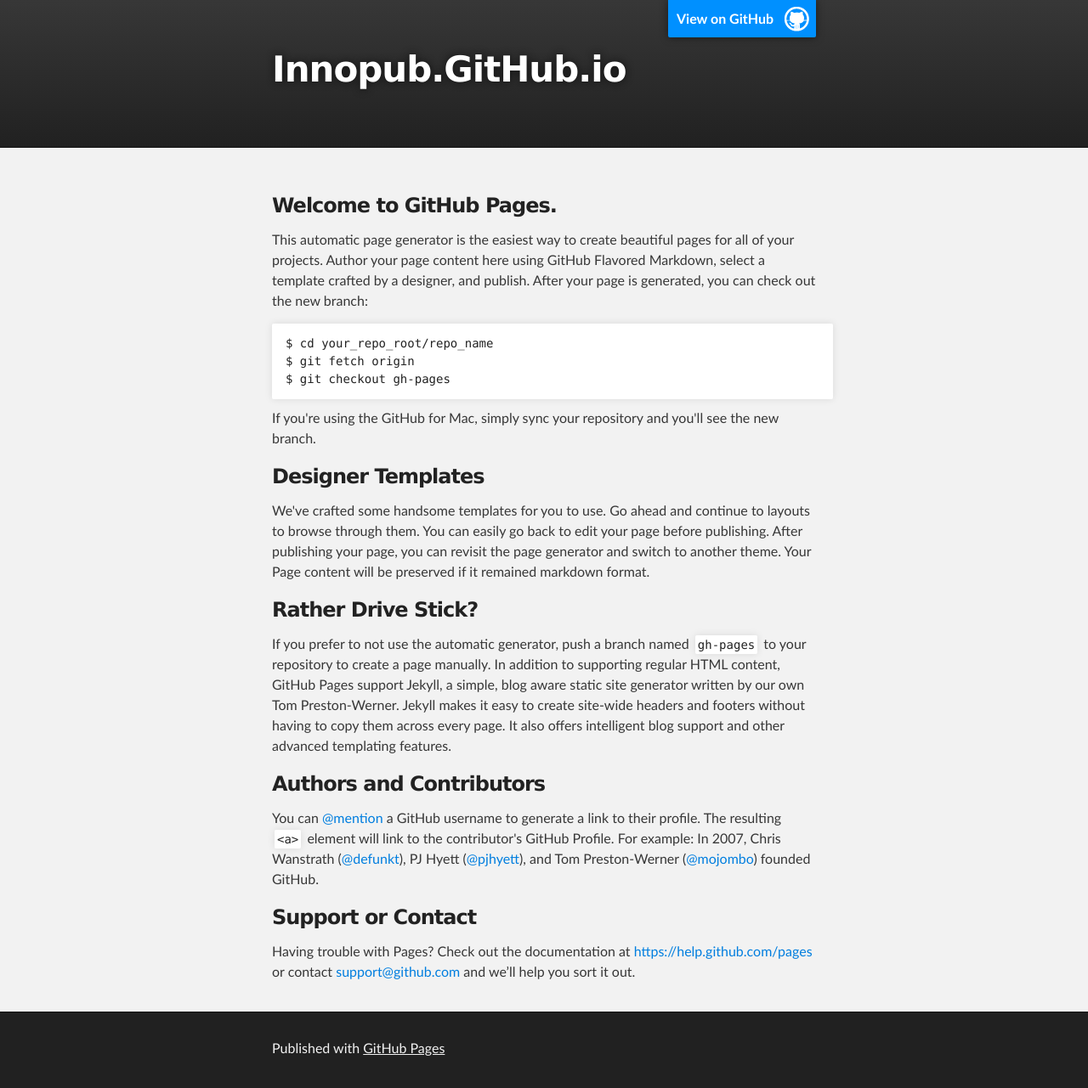
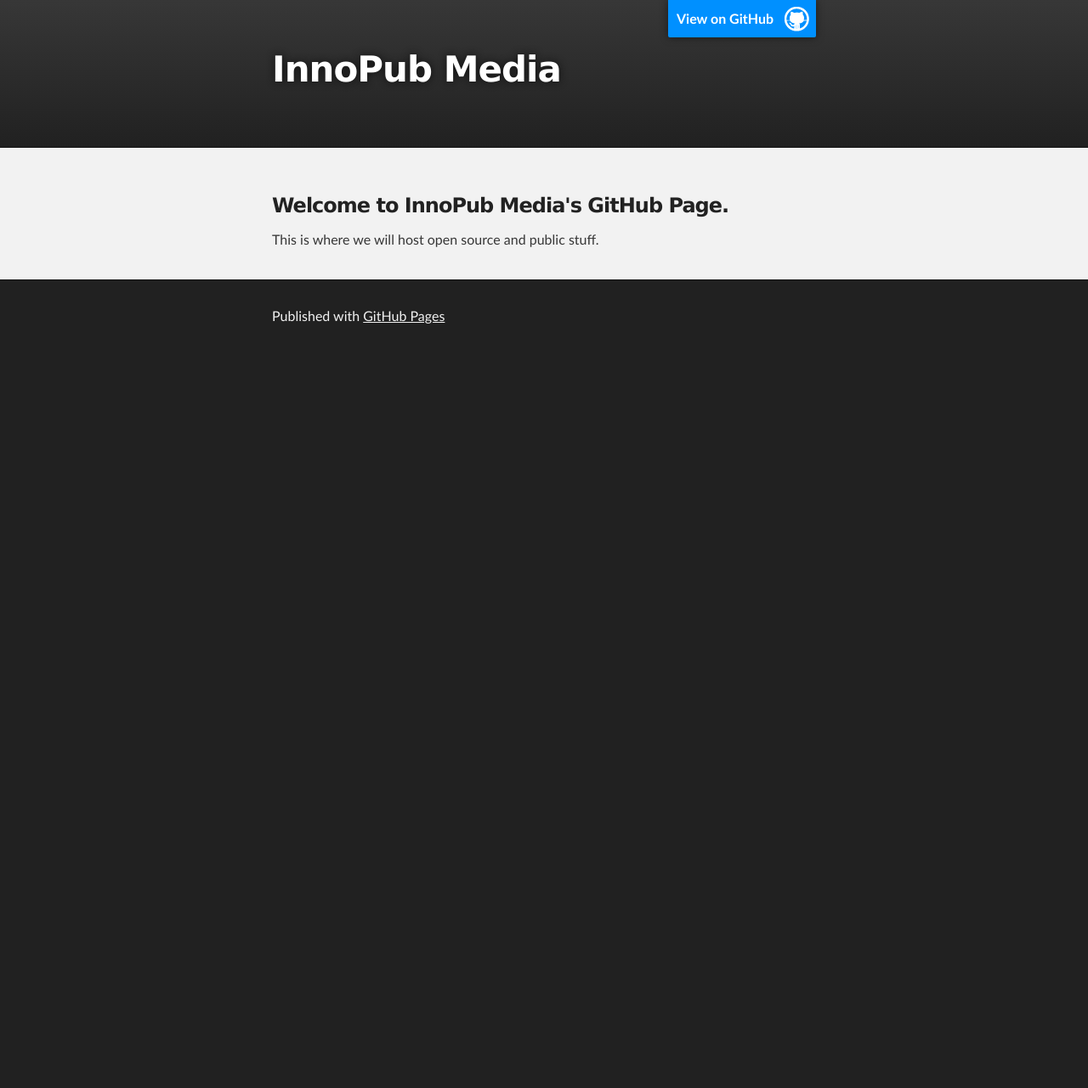
Before and after one commit to InnoPub/innopub.github.io, a plain HTML site: page index.html in a window 1280 px wide. Shown: the whole page at 85% size. After the commit the page ends 800 px from the top, so only its background shows below. Drawn offline with Linux system fonts and the light colour scheme.

Commit message:
Replace master branch with page content via GitHub

```diff
--- a/index.html
+++ b/index.html
@@ -4,11 +4,11 @@
   <head>
     <meta charset='utf-8'>
     <meta http-equiv="X-UA-Compatible" content="chrome=1">
-    <meta name="description" content="Innopub.GitHub.io : ">
+    <meta name="description" content="InnoPub Media : ">
 
     <link rel="stylesheet" type="text/css" media="screen" href="stylesheets/stylesheet.css">
 
-    <title>Innopub.GitHub.io</title>
+    <title>InnoPub Media</title>
   </head>
 
   <body>
@@ -18,7 +18,7 @@
         <header class="inner">
           <a id="forkme_banner" href="https://github.com/InnoPub">View on GitHub</a>
 
-          <h1 id="project_title">Innopub.GitHub.io</h1>
+          <h1 id="project_title">InnoPub Media</h1>
           <h2 id="project_tagline"></h2>
 
         </header>
@@ -28,36 +28,9 @@
     <div id="main_content_wrap" class="outer">
       <section id="main_content" class="inner">
         <h3>
-<a id="welcome-to-github-pages" class="anchor" href="#welcome-to-github-pages" aria-hidden="true"><span class="octicon octicon-link"></span></a>Welcome to GitHub Pages.</h3>
+<a id="welcome-to-innopub-medias-github-page" class="anchor" href="#welcome-to-innopub-medias-github-page" aria-hidden="true"><span class="octicon octicon-link"></span></a>Welcome to InnoPub Media's GitHub Page.</h3>
 
-<p>This automatic page generator is the easiest way to create beautiful pages for all of your projects. Author your page content here using GitHub Flavored Markdown, select a template crafted by a designer, and publish. After your page is generated, you can check out the new branch:</p>
-
-<pre><code>$ cd your_repo_root/repo_name
-$ git fetch origin
-$ git checkout gh-pages
-</code></pre>
-
-<p>If you're using the GitHub for Mac, simply sync your repository and you'll see the new branch.</p>
-
-<h3>
-<a id="designer-templates" class="anchor" href="#designer-templates" aria-hidden="true"><span class="octicon octicon-link"></span></a>Designer Templates</h3>
-
-<p>We've crafted some handsome templates for you to use. Go ahead and continue to layouts to browse through them. You can easily go back to edit your page before publishing. After publishing your page, you can revisit the page generator and switch to another theme. Your Page content will be preserved if it remained markdown format.</p>
-
-<h3>
-<a id="rather-drive-stick" class="anchor" href="#rather-drive-stick" aria-hidden="true"><span class="octicon octicon-link"></span></a>Rather Drive Stick?</h3>
-
-<p>If you prefer to not use the automatic generator, push a branch named <code>gh-pages</code> to your repository to create a page manually. In addition to supporting regular HTML content, GitHub Pages support Jekyll, a simple, blog aware static site generator written by our own Tom Preston-Werner. Jekyll makes it easy to create site-wide headers and footers without having to copy them across every page. It also offers intelligent blog support and other advanced templating features.</p>
-
-<h3>
-<a id="authors-and-contributors" class="anchor" href="#authors-and-contributors" aria-hidden="true"><span class="octicon octicon-link"></span></a>Authors and Contributors</h3>
-
-<p>You can <a href="https://github.com/blog/821" class="user-mention">@mention</a> a GitHub username to generate a link to their profile. The resulting <code>&lt;a&gt;</code> element will link to the contributor's GitHub Profile. For example: In 2007, Chris Wanstrath (<a href="https://github.com/defunkt" class="user-mention">@defunkt</a>), PJ Hyett (<a href="https://github.com/pjhyett" class="user-mention">@pjhyett</a>), and Tom Preston-Werner (<a href="https://github.com/mojombo" class="user-mention">@mojombo</a>) founded GitHub.</p>
-
-<h3>
-<a id="support-or-contact" class="anchor" href="#support-or-contact" aria-hidden="true"><span class="octicon octicon-link"></span></a>Support or Contact</h3>
-
-<p>Having trouble with Pages? Check out the documentation at <a href="https://help.github.com/pages">https://help.github.com/pages</a> or contact <a href="mailto:support@github.com">support@github.com</a> and we’ll help you sort it out.</p>
+<p>This is where we will host open source and public stuff.</p>
       </section>
     </div>
 
```
Also changed, not shown: params.json (+1 -1 lines).
